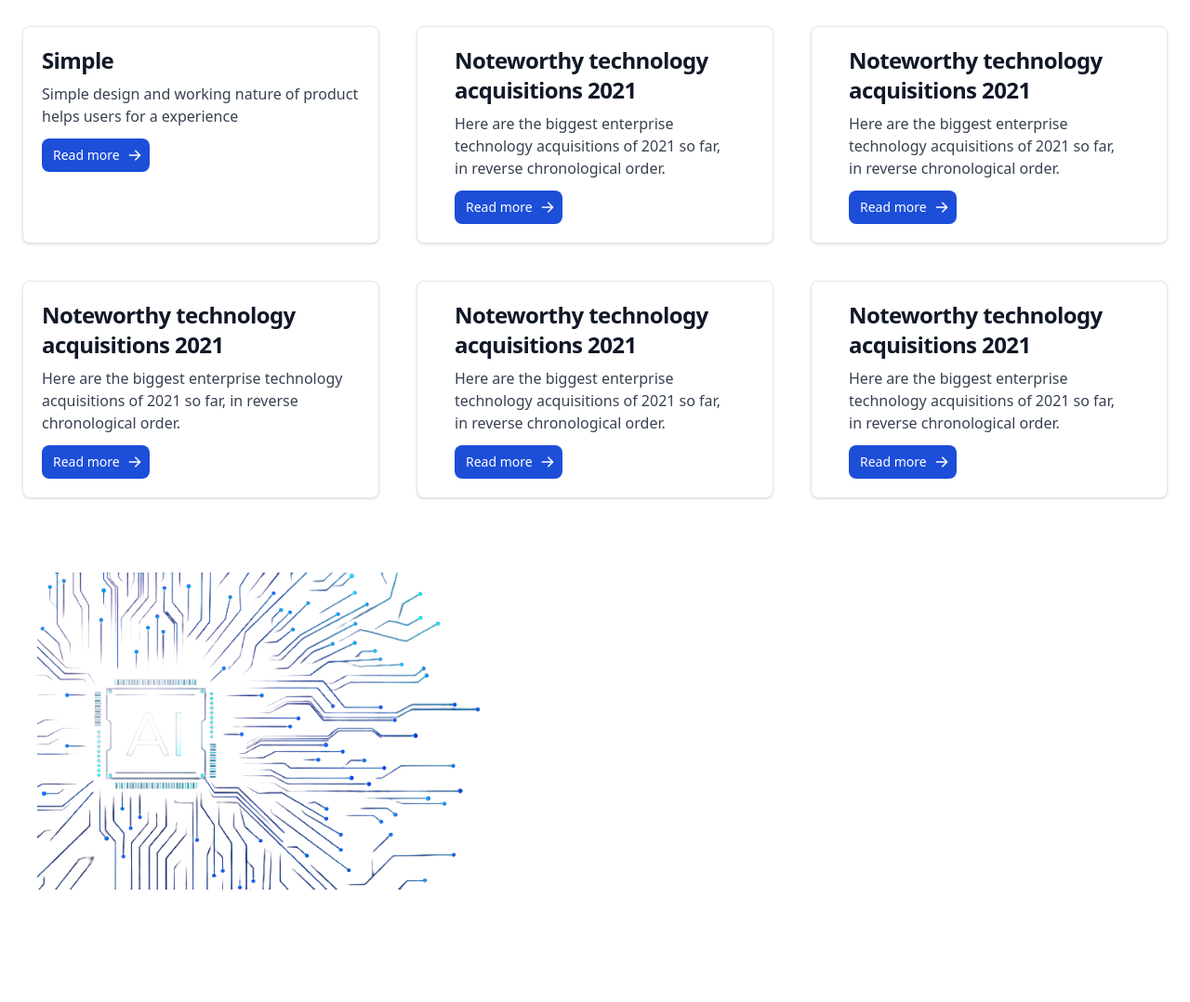
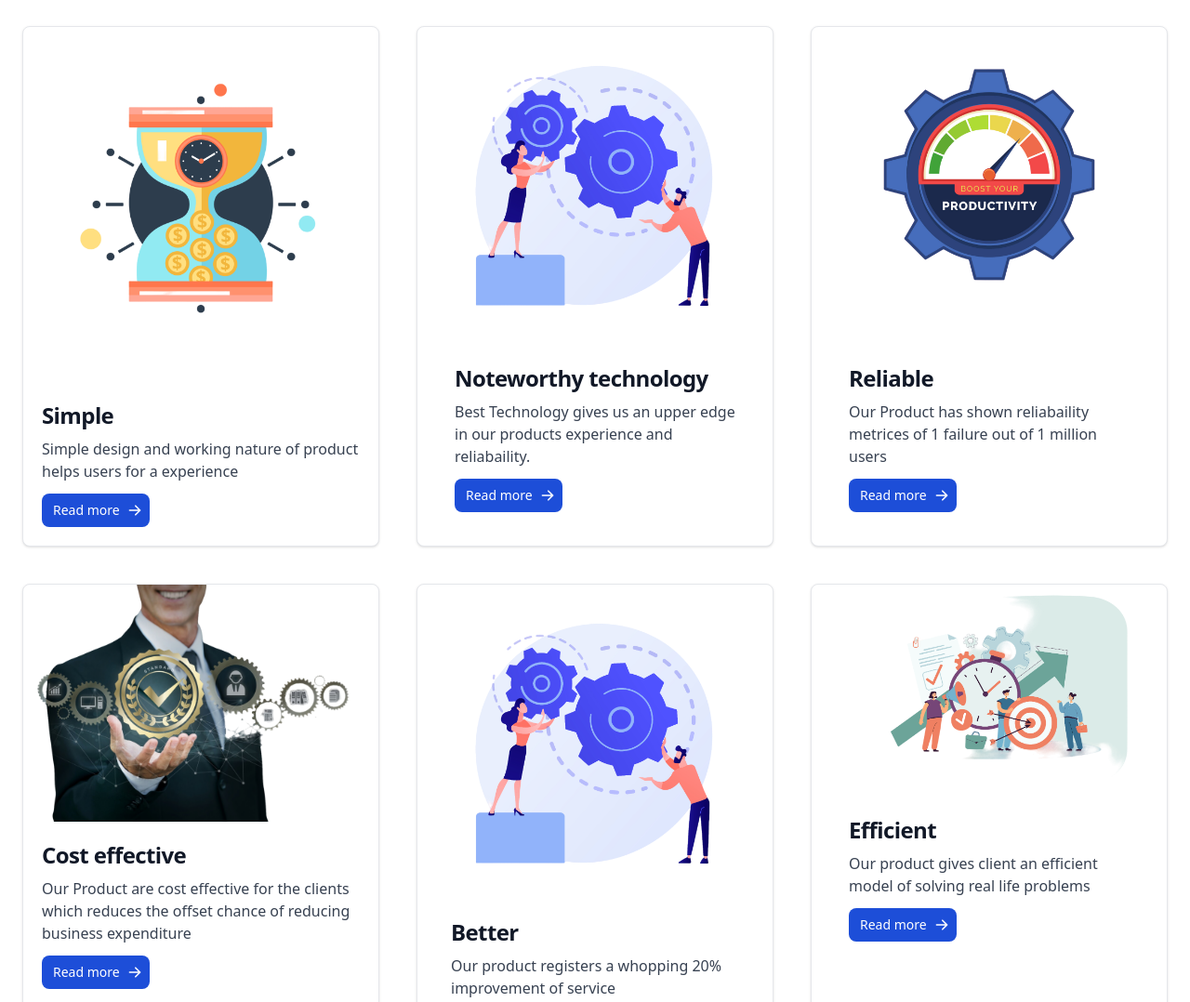
Before and after one commit to Indhralochan/task3-weblaunch, a plain HTML site: page index.html in a window 1280 px wide. Shown: the part 740-1818 px from the top of the page at 93% size. Drawn offline with nearby package versions, Linux system fonts and the light colour scheme.

Commit message:
minor changes

```diff
--- a/index.html
+++ b/index.html
@@ -18,7 +18,7 @@
                     <img src="/static/images/logo.png" class="object-cover h-16 mr-7" alt="Logo">
                 </a>
                 <div class="flex md:order-2">
-                    <a href="/login"><button type="button"
+                    <a href="/"><button type="button"
                             class="text-white hover:bg-blue-800 focus:ring-4 focus:outline-none focus:ring-blue-300 font-medium rounded-lg text-sm px-5 py-2.5 text-center mr-3 md:mr-0 dark:bg-blue-600 shadow-md dark:hover:bg-blue-700 dark:hover:ring-amber-400  shadow-yellow-600 dark:focus:ring-amber-400">
                             Get Started</button></a>
                     <button data-collapse-toggle="navbar-sticky" type="button"
@@ -71,10 +71,10 @@
                 </h1>
                 <p class="mb-8 leading-relaxed text-white"> Create account and start your journey Now!</p>
                 <div class="flex justify-center">
-                    <a href="/signup"> <button
+                    <a href="/"> <button
                             class="inline-flex text-white bg-emerald-600 border-0 py-2 px-6 focus:outline-none hover:bg-emerald-700 rounded text-lg shadow-md shadow-yellow-600">SignUp</button>
                     </a>
-                    <a href="/login"> <button
+                    <a href="/"> <button
                             class="ml-4 inline-flex text-white bg-purple-600 border-0 py-2 px-6 focus:outline-none hover:bg-purple-700 rounded text-lg shadow-md shadow-yellow-600">Login</button>
                     </a>
                 </div>
@@ -89,7 +89,7 @@
             <div
                 class="max-w-sm bg-white border border-gray-200 rounded-lg shadow dark:bg-gray-800 dark:border-gray-700 mx-auto">
                 <a href="#">
-                    <img class="rounded-t-lg" src="" alt="" />
+                    <img class="rounded-t-lg" src="/static/images/19323-PhotoRoom.png-PhotoRoom.png" alt="" />
                 </a>
                 <div class="p-5">
                     <a href="#">
@@ -111,15 +111,14 @@
             <div
                 class="max-w-sm bg-white border border-gray-200 rounded-lg shadow dark:bg-gray-800 dark:border-gray-700 px-5 mx-auto">
                 <a href="#">
-                    <img class="rounded-t-lg" src="/docs/images/blog/image-1.jpg" alt="" />
+                    <img class="rounded-t-lg" src="/static/images/20943422-PhotoRoom.png-PhotoRoom.png" alt="" />
                 </a>
                 <div class="p-5">
                     <a href="#">
                         <h5 class="mb-2 text-2xl font-bold tracking-tight text-gray-900 dark:text-white">Noteworthy
-                            technology acquisitions 2021</h5>
+                            technology</h5>
                     </a>
-                    <p class="mb-3 font-normal text-gray-700 dark:text-gray-400">Here are the biggest enterprise
-                        technology acquisitions of 2021 so far, in reverse chronological order.</p>
+                    <p class="mb-3 font-normal text-gray-700 dark:text-gray-400">Best Technology gives us an upper edge in our products experience and reliabaility.</p>
                     <a href="#"
                         class="inline-flex items-center px-3 py-2 text-sm font-medium text-center text-white bg-blue-700 rounded-lg hover:bg-blue-800 focus:ring-4 focus:outline-none focus:ring-blue-300 dark:bg-blue-600 dark:hover:bg-blue-700 dark:focus:ring-blue-800">
                         Read more
@@ -135,15 +134,13 @@
             <div
                 class="max-w-sm bg-white border border-gray-200 rounded-lg shadow dark:bg-gray-800 dark:border-gray-700 px-5 mx-auto">
                 <a href="#">
-                    <img class="rounded-t-lg" src="/docs/images/blog/image-1.jpg" alt="" />
+                    <img class="rounded-t-lg" src="/static/images/479682-PGH220-955-PhotoRoom.png-PhotoRoom.png" alt="" />
                 </a>
                 <div class="p-5">
                     <a href="#">
-                        <h5 class="mb-2 text-2xl font-bold tracking-tight text-gray-900 dark:text-white">Noteworthy
-                            technology acquisitions 2021</h5>
+                        <h5 class="mb-2 text-2xl font-bold tracking-tight text-gray-900 dark:text-white">Reliable</h5>
                     </a>
-                    <p class="mb-3 font-normal text-gray-700 dark:text-gray-400">Here are the biggest enterprise
-                        technology acquisitions of 2021 so far, in reverse chronological order.</p>
+                    <p class="mb-3 font-normal text-gray-700 dark:text-gray-400">Our Product has shown reliabaility metrices of 1 failure out of 1 million users</p>
                     <a href="#"
                         class="inline-flex items-center px-3 py-2 text-sm font-medium text-center text-white bg-blue-700 rounded-lg hover:bg-blue-800 focus:ring-4 focus:outline-none focus:ring-blue-300 dark:bg-blue-600 dark:hover:bg-blue-700 dark:focus:ring-blue-800">
                         Read more
@@ -161,16 +158,14 @@
         <div class="flex flex-row justify-center mx-1 py-10">
             <div
                 class="max-w-sm bg-white border border-gray-200 rounded-lg shadow dark:bg-gray-800 dark:border-gray-700 mx-auto">
-                <a href="#">
-                    <img class="rounded-t-lg" src="" alt="" />
+                <a href="#" class="py-3">
+                    <img class="rounded-t-lg w-full" src="/static/images/4db88e11-8414-485d-8e83-a8cc8209a73c.png" alt="" />
                 </a>
                 <div class="p-5">
                     <a href="#">
-                        <h5 class="mb-2 text-2xl font-bold tracking-tight text-gray-900 dark:text-white">Noteworthy
-                            technology acquisitions 2021</h5>
+                        <h5 class="mb-2 text-2xl font-bold tracking-tight text-gray-900 dark:text-white">Cost effective</h5>
                     </a>
-                    <p class="mb-3 font-normal text-gray-700 dark:text-gray-400">Here are the biggest enterprise
-                        technology acquisitions of 2021 so far, in reverse chronological order.</p>
+                    <p class="mb-3 font-normal text-gray-700 dark:text-gray-400">Our Product are cost effective for the clients which reduces the offset chance of reducing business expenditure</p>
                     <a href="#"
                         class="inline-flex items-center px-3 py-2 text-sm font-medium text-center text-white bg-blue-700 rounded-lg hover:bg-blue-800 focus:ring-4 focus:outline-none focus:ring-blue-300 dark:bg-blue-600 dark:hover:bg-blue-700 dark:focus:ring-blue-800">
                         Read more
@@ -186,15 +181,13 @@
             <div
                 class="max-w-sm bg-white border border-gray-200 rounded-lg shadow dark:bg-gray-800 dark:border-gray-700 px-5 mx-auto">
                 <a href="#">
-                    <img class="rounded-t-lg" src="/docs/images/blog/image-1.jpg" alt="" />
+                    <img class="rounded-t-lg w-96" src="/static/images/20943422-PhotoRoom.png-PhotoRoom.png" alt="" />
                 </a>
-                <div class="p-5">
+                <div class="p-4">
                     <a href="#">
-                        <h5 class="mb-2 text-2xl font-bold tracking-tight text-gray-900 dark:text-white">Noteworthy
-                            technology acquisitions 2021</h5>
+                        <h5 class="mb-2 text-2xl font-bold tracking-tight text-gray-900 dark:text-white">Better</h5>
                     </a>
-                    <p class="mb-3 font-normal text-gray-700 dark:text-gray-400">Here are the biggest enterprise
-                        technology acquisitions of 2021 so far, in reverse chronological order.</p>
+                    <p class="mb-3 font-normal text-gray-700 dark:text-gray-400">Our product registers a whopping 20% improvement of service</p>
                     <a href="#"
                         class="inline-flex items-center px-3 py-2 text-sm font-medium text-center text-white bg-blue-700 rounded-lg hover:bg-blue-800 focus:ring-4 focus:outline-none focus:ring-blue-300 dark:bg-blue-600 dark:hover:bg-blue-700 dark:focus:ring-blue-800">
                         Read more
@@ -210,15 +203,13 @@
             <div
                 class="max-w-sm bg-white border border-gray-200 rounded-lg shadow dark:bg-gray-800 dark:border-gray-700 px-5 mx-auto">
                 <a href="#">
-                    <img class="rounded-t-lg" src="/docs/images/blog/image-1.jpg" alt="" />
+                    <img class="rounded-t-lg" src="/static/images/Tiny people with clock, checklist and target-PhotoRoom.png-PhotoRoom.png" alt="" />
                 </a>
                 <div class="p-5">
                     <a href="#">
-                        <h5 class="mb-2 text-2xl font-bold tracking-tight text-gray-900 dark:text-white">Noteworthy
-                            technology acquisitions 2021</h5>
+                        <h5 class="mb-2 text-2xl font-bold tracking-tight text-gray-900 dark:text-white">Efficient</h5>
                     </a>
-                    <p class="mb-3 font-normal text-gray-700 dark:text-gray-400">Here are the biggest enterprise
-                        technology acquisitions of 2021 so far, in reverse chronological order.</p>
+                    <p class="mb-3 font-normal text-gray-700 dark:text-gray-400">Our product gives client an efficient model of solving real life problems</p>
                     <a href="#"
                         class="inline-flex items-center px-3 py-2 text-sm font-medium text-center text-white bg-blue-700 rounded-lg hover:bg-blue-800 focus:ring-4 focus:outline-none focus:ring-blue-300 dark:bg-blue-600 dark:hover:bg-blue-700 dark:focus:ring-blue-800">
                         Read more
@@ -243,7 +234,7 @@
         </div>
     </div>
     <div class="text-3xl justify-center mx-auto flex text-white py-10">Contact Us?</div>
-    <div class="flex flex-col rounded rounded-lg shadow-xl w-4/5 justify-center mx-auto shadow-yellow-600 px-3 py-3">
+    <div class="flex flex-col rounded rounded-lg shadow-lg w-4/5 justify-center mx-auto shadow-yellow-600 px-3 py-3">
         <form>
             <div class="relative z-0 w-full mb-6 group">
                 <input type="email" name="floating_email" id="floating_email"
```
Also changed, not shown: static/images/19323-PhotoRoom.png-PhotoRoom.png (added), static/images/20943422-PhotoRoom.png-PhotoRoom.png (added), static/images/479682-PGH220-955-PhotoRoom.png-PhotoRoom.png (added), static/images/4db88e11-8414-485d-8e83-a8cc8209a73c.png (added), static/images/Tiny people with clock, checklist and target-PhotoRoom.png-PhotoRoom.png (added), 1 other file.
